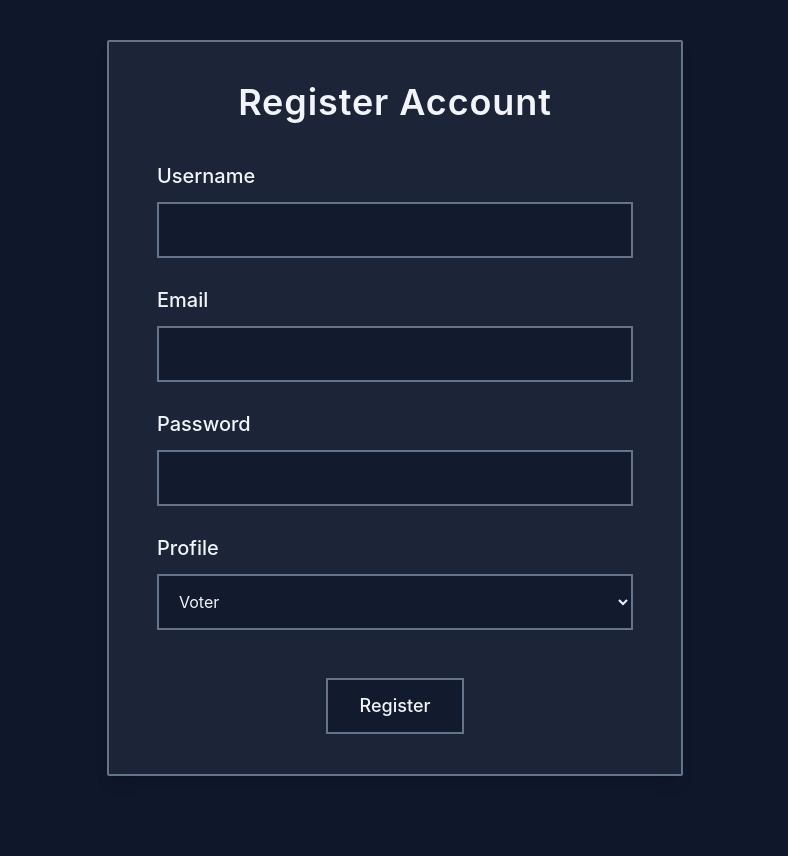
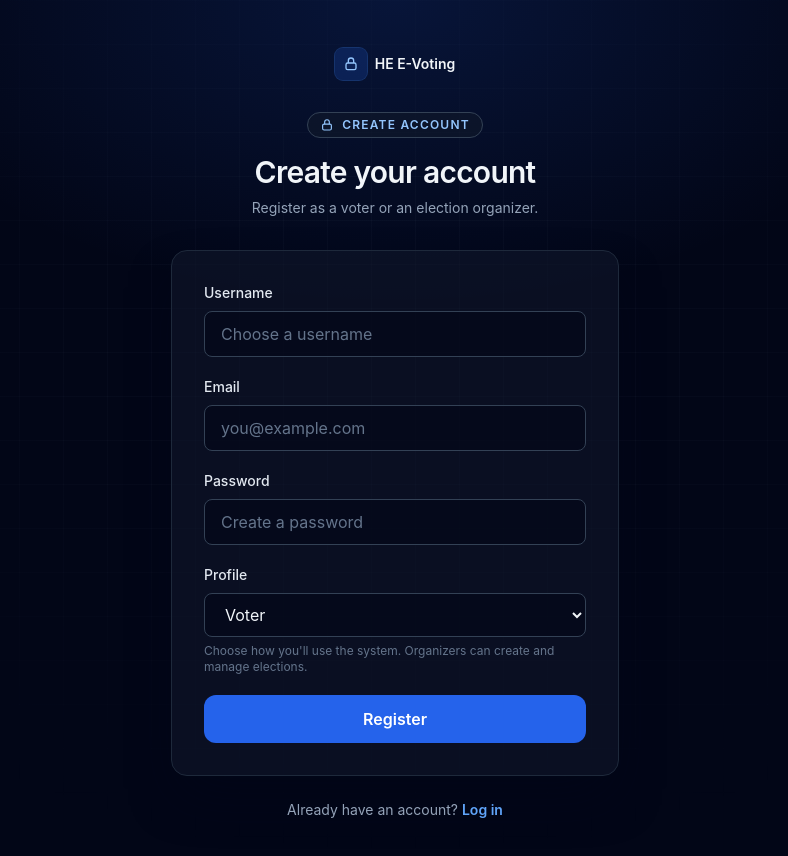
Before and after one commit to Peanutz10321/CSIT-321-FYP-26-S2-13, a React app in the folder frontend/: page /register in a window 1280 px wide. Shown: the top 856 px of the page, without its empty margins (245-1033 px from the left). Before the commit the page ends 816 px from the top, so only its background shows below. Built offline with nearby package versions, Linux system fonts and the light colour scheme; the HTML template or start-up script is replaced by a standard one.

Commit message:
style: polish auth pages

```diff
--- a/frontend/src/pages/Login.jsx
+++ b/frontend/src/pages/Login.jsx
@@ -1,21 +1,39 @@
 import { useState } from 'react'
 import { Link, useNavigate } from 'react-router-dom'
 import { loginUser, decodeJwt } from '../utils/api.js'
+
+// Inline lock SVG so the auth pages stay self-contained and match the landing brand.
+function LockIcon({ className = 'h-4 w-4' }) {
+  return (
+    <svg className={className} viewBox="0 0 24 24" fill="none" stroke="currentColor" strokeWidth="2" aria-hidden="true">
+      <rect x="4.5" y="10.5" width="15" height="10" rx="2.5" />
+      <path d="M8 10.5V7a4 4 0 0 1 8 0v3.5" />
+    </svg>
+  )
+}
+
+const inputClass =
+  'block w-full rounded-lg border border-slate-700 bg-slate-950/60 px-4 py-2.5 text-slate-100 placeholder-slate-500 transition focus:border-blue-400 focus:outline-none focus:ring-2 focus:ring-blue-500/40'
+const labelClass = 'mb-2 block text-sm font-medium text-slate-200'
+const primaryButtonClass =
+  'inline-flex w-full items-center justify-center rounded-xl bg-blue-600 px-6 py-3 text-base font-semibold text-white transition hover:bg-blue-500 focus-visible:outline-none focus-visible:ring-2 focus-visible:ring-blue-400 focus-visible:ring-offset-2 focus-visible:ring-offset-slate-950 disabled:cursor-not-allowed disabled:opacity-60'
 
 function Login() {
   const navigate = useNavigate()
   const [email, setEmail] = useState('')
   const [password, setPassword] = useState('')
+  const [error, setError] = useState('')
 
   const handleSubmit = async (event) => {
     event.preventDefault()
+    setError('')
 
     try {
       const response = await loginUser(email, password)
       const token = response.access_token
 
       if (!token) {
-        alert('Login failed: invalid response from server.')
+        setError('Login failed: invalid response from server.')
         return
       }
 
@@ -30,65 +48,94 @@ function Login() {
       } else if (role === 'system_admin') {
         navigate('/admin-dashboard')
       } else {
-        alert('Login succeeded, but user role is not recognized.')
+        setError('Login succeeded, but user role is not recognized.')
       }
-    } catch (error) {
-      alert(error.message || 'Login failed. Please check your email and password.')
+    } catch (err) {
+      setError(err.message || 'Login failed. Please check your email and password.')
     }
   }
 
   return (
-    <div className="min-h-screen bg-slate-900 flex items-center justify-center px-4 py-10">
-      <div className="w-full max-w-2xl rounded-sm border-2 border-slate-500 bg-slate-800/80 px-8 py-10 shadow-lg sm:px-14">
-        <div className="mb-10 text-center">
-          <h1 className="text-4xl font-semibold tracking-wide text-slate-100">Login</h1>
+    <div className="relative flex min-h-screen items-center justify-center overflow-hidden bg-slate-950 px-4 py-12 text-slate-100">
+      <div className="pointer-events-none absolute inset-0 bg-[radial-gradient(ellipse_60%_50%_at_50%_0%,rgba(37,99,235,0.16),transparent_70%)]" />
+      <div className="pointer-events-none absolute inset-0 bg-[linear-gradient(to_right,rgba(148,163,184,0.05)_1px,transparent_1px),linear-gradient(to_bottom,rgba(148,163,184,0.05)_1px,transparent_1px)] bg-[size:44px_44px] [mask-image:radial-gradient(ellipse_60%_60%_at_50%_40%,black,transparent)]" />
+
+      <div className="relative w-full max-w-md">
+        <Link to="/" className="mb-8 flex items-center justify-center gap-2 text-sm font-semibold text-slate-100">
+          <span className="flex h-8 w-8 items-center justify-center rounded-lg bg-blue-600/20 text-blue-300 ring-1 ring-blue-500/30">
+            <LockIcon className="h-4 w-4" />
+          </span>
+          HE E-Voting
+        </Link>
+
+        <div className="text-center">
+          <span className="inline-flex items-center gap-2 rounded-full border border-slate-700 bg-slate-900/70 px-3 py-1 text-xs font-semibold uppercase tracking-widest text-blue-300">
+            <LockIcon className="h-3.5 w-3.5" />
+            Secure Sign In
+          </span>
+          <h1 className="mt-4 text-2xl font-semibold tracking-tight text-slate-100 sm:text-3xl">
+            Welcome back
+          </h1>
+          <p className="mt-2 text-sm text-slate-400">
+            Sign in to view your elections and cast your vote.
+          </p>
         </div>
 
-        <form onSubmit={handleSubmit} className="space-y-7">
+        <div className="mt-8 rounded-2xl border border-slate-800 bg-slate-900/60 p-6 shadow-2xl shadow-slate-950/50 sm:p-8">
+          {error && (
+            <div
+              role="alert"
+              className="mb-5 rounded-lg border border-rose-500/30 bg-rose-500/10 px-4 py-3 text-sm text-rose-300"
+            >
+              {error}
+            </div>
+          )}
+
+          <form onSubmit={handleSubmit} className="space-y-5">
             <div>
-            <label htmlFor="email" className="mb-3 block text-xl font-medium text-slate-100">
+              <label htmlFor="email" className={labelClass}>
                 Email
               </label>
               <input
                 id="email"
                 name="email"
                 type="email"
+                autoComplete="email"
                 value={email}
                 onChange={(event) => setEmail(event.target.value)}
-              className="block h-14 w-full rounded-none border-2 border-slate-500 bg-slate-900/70 px-4 text-slate-100 outline-none transition focus:border-blue-400"
+                placeholder="you@example.com"
+                className={inputClass}
               />
             </div>
 
             <div>
-            <label htmlFor="password" className="mb-3 block text-xl font-medium text-slate-100">
+              <label htmlFor="password" className={labelClass}>
                 Password
               </label>
               <input
                 id="password"
                 name="password"
                 type="password"
+                autoComplete="current-password"
                 value={password}
                 onChange={(event) => setPassword(event.target.value)}
-              className="block h-14 w-full rounded-none border-2 border-slate-500 bg-slate-900/70 px-4 text-slate-100 outline-none transition focus:border-blue-400"
+                placeholder="Enter your password"
+                className={inputClass}
               />
             </div>
 
-          <div className="flex items-center justify-between gap-4 pt-8">
-            <button
-              type="submit"
-              className="min-w-36 border-2 border-slate-500 bg-slate-900/70 px-8 py-3 text-lg font-medium text-slate-100 transition hover:border-blue-400 hover:text-blue-300"
-            >
+            <button type="submit" className={`${primaryButtonClass} mt-2`}>
               Login
             </button>
+          </form>
+        </div>
 
-            <Link
-              to="/register"
-              className="min-w-36 border-2 border-slate-500 bg-slate-900/70 px-8 py-3 text-center text-lg font-medium text-slate-100 transition hover:border-blue-400 hover:text-blue-300"
-            >
+        <p className="mt-6 text-center text-sm text-slate-400">
+          Don&apos;t have an account?{' '}
+          <Link to="/register" className="font-semibold text-blue-400 hover:text-blue-300">
             Sign up
           </Link>
-          </div>
-        </form>
+        </p>
       </div>
     </div>
   )
--- a/frontend/src/pages/Register.jsx
+++ b/frontend/src/pages/Register.jsx
@@ -1,6 +1,22 @@
 import { useState } from 'react'
-import { useNavigate } from 'react-router-dom'
+import { Link, useNavigate } from 'react-router-dom'
 import { registerUser, loginUser, decodeJwt } from '../utils/api.js'
+
+// Inline lock SVG so the auth pages stay self-contained and match the landing brand.
+function LockIcon({ className = 'h-4 w-4' }) {
+  return (
+    <svg className={className} viewBox="0 0 24 24" fill="none" stroke="currentColor" strokeWidth="2" aria-hidden="true">
+      <rect x="4.5" y="10.5" width="15" height="10" rx="2.5" />
+      <path d="M8 10.5V7a4 4 0 0 1 8 0v3.5" />
+    </svg>
+  )
+}
+
+const inputClass =
+  'block w-full rounded-lg border border-slate-700 bg-slate-950/60 px-4 py-2.5 text-slate-100 placeholder-slate-500 transition focus:border-blue-400 focus:outline-none focus:ring-2 focus:ring-blue-500/40'
+const labelClass = 'mb-2 block text-sm font-medium text-slate-200'
+const primaryButtonClass =
+  'inline-flex w-full items-center justify-center rounded-xl bg-blue-600 px-6 py-3 text-base font-semibold text-white transition hover:bg-blue-500 focus-visible:outline-none focus-visible:ring-2 focus-visible:ring-blue-400 focus-visible:ring-offset-2 focus-visible:ring-offset-slate-950 disabled:cursor-not-allowed disabled:opacity-60'
 
 function Register() {
   const navigate = useNavigate()
@@ -9,10 +25,12 @@ function Register() {
   const [email, setEmail] = useState('')
   const [password, setPassword] = useState('')
   const [submitting, setSubmitting] = useState(false)
+  const [error, setError] = useState('')
 
   const handleSubmit = async (event) => {
     event.preventDefault()
     setSubmitting(true)
+    setError('')
 
     try {
       const payload = {
@@ -37,85 +55,125 @@ function Register() {
       } else {
         navigate('/login')
       }
-    } catch (error) {
-      alert(`${error.message}`)
+    } catch (err) {
+      setError(err.message || 'Registration failed. Please try again.')
     } finally {
       setSubmitting(false)
     }
   }
 
   return (
-    <div className="min-h-screen bg-slate-900 flex items-center justify-center px-4 py-10">
-      <div className="w-full max-w-xl rounded-sm border-2 border-slate-500 bg-slate-800/80 px-8 py-10 shadow-lg sm:px-12">
-        <div className="mb-10 text-center">
-          <h1 className="text-4xl font-semibold tracking-wide text-slate-100">Register Account</h1>
+    <div className="relative flex min-h-screen items-center justify-center overflow-hidden bg-slate-950 px-4 py-12 text-slate-100">
+      <div className="pointer-events-none absolute inset-0 bg-[radial-gradient(ellipse_60%_50%_at_50%_0%,rgba(37,99,235,0.16),transparent_70%)]" />
+      <div className="pointer-events-none absolute inset-0 bg-[linear-gradient(to_right,rgba(148,163,184,0.05)_1px,transparent_1px),linear-gradient(to_bottom,rgba(148,163,184,0.05)_1px,transparent_1px)] bg-[size:44px_44px] [mask-image:radial-gradient(ellipse_60%_60%_at_50%_40%,black,transparent)]" />
+
+      <div className="relative w-full max-w-md">
+        <Link to="/" className="mb-8 flex items-center justify-center gap-2 text-sm font-semibold text-slate-100">
+          <span className="flex h-8 w-8 items-center justify-center rounded-lg bg-blue-600/20 text-blue-300 ring-1 ring-blue-500/30">
+            <LockIcon className="h-4 w-4" />
+          </span>
+          HE E-Voting
+        </Link>
+
+        <div className="text-center">
+          <span className="inline-flex items-center gap-2 rounded-full border border-slate-700 bg-slate-900/70 px-3 py-1 text-xs font-semibold uppercase tracking-widest text-blue-300">
+            <LockIcon className="h-3.5 w-3.5" />
+            Create Account
+          </span>
+          <h1 className="mt-4 text-2xl font-semibold tracking-tight text-slate-100 sm:text-3xl">
+            Create your account
+          </h1>
+          <p className="mt-2 text-sm text-slate-400">
+            Register as a voter or an election organizer.
+          </p>
         </div>
 
-        <form onSubmit={handleSubmit} className="space-y-7">
+        <div className="mt-8 rounded-2xl border border-slate-800 bg-slate-900/60 p-6 shadow-2xl shadow-slate-950/50 sm:p-8">
+          {error && (
+            <div
+              role="alert"
+              className="mb-5 rounded-lg border border-rose-500/30 bg-rose-500/10 px-4 py-3 text-sm text-rose-300"
+            >
+              {error}
+            </div>
+          )}
+
+          <form onSubmit={handleSubmit} className="space-y-5">
             <div>
-            <label htmlFor="username" className="mb-3 block text-xl font-medium text-slate-100">
+              <label htmlFor="username" className={labelClass}>
                 Username
               </label>
               <input
                 id="username"
                 type="text"
+                autoComplete="username"
                 value={username}
                 onChange={(event) => setUsername(event.target.value)}
-              className="block h-14 w-full rounded-none border-2 border-slate-500 bg-slate-900/70 px-4 text-slate-100 outline-none transition focus:border-blue-400"
+                placeholder="Choose a username"
+                className={inputClass}
               />
             </div>
 
             <div>
-            <label htmlFor="email" className="mb-3 block text-xl font-medium text-slate-100">
+              <label htmlFor="email" className={labelClass}>
                 Email
               </label>
               <input
                 id="email"
                 type="email"
+                autoComplete="email"
                 value={email}
                 onChange={(event) => setEmail(event.target.value)}
-              className="block h-14 w-full rounded-none border-2 border-slate-500 bg-slate-900/70 px-4 text-slate-100 outline-none transition focus:border-blue-400"
+                placeholder="you@example.com"
+                className={inputClass}
               />
             </div>
 
             <div>
-            <label htmlFor="password" className="mb-3 block text-xl font-medium text-slate-100">
+              <label htmlFor="password" className={labelClass}>
                 Password
               </label>
               <input
                 id="password"
                 type="password"
+                autoComplete="new-password"
                 value={password}
                 onChange={(event) => setPassword(event.target.value)}
-              className="block h-14 w-full rounded-none border-2 border-slate-500 bg-slate-900/70 px-4 text-slate-100 outline-none transition focus:border-blue-400"
+                placeholder="Create a password"
+                className={inputClass}
               />
             </div>
 
             <div>
-            <label htmlFor="role" className="mb-3 block text-xl font-medium text-slate-100">
+              <label htmlFor="role" className={labelClass}>
                 Profile
               </label>
               <select
                 id="role"
                 value={role}
                 onChange={(event) => setRole(event.target.value)}
-              className="block h-14 w-full rounded-none border-2 border-slate-500 bg-slate-900/70 px-4 text-slate-100 outline-none transition focus:border-blue-400"
+                className={inputClass}
               >
                 <option value="voter">Voter</option>
                 <option value="organizer">Organizer</option>
               </select>
+              <p className="mt-1.5 text-xs text-slate-500">
+                Choose how you&apos;ll use the system. Organizers can create and manage elections.
+              </p>
             </div>
 
-          <div className="flex items-center justify-center gap-4 pt-5">
-            <button
-              type="submit"
-              disabled={submitting}
-              className="border-2 border-slate-500 bg-slate-900/70 px-8 py-3 text-lg font-medium text-slate-100 transition hover:border-blue-400 hover:text-blue-300 disabled:cursor-not-allowed disabled:opacity-60"
-            >
+            <button type="submit" disabled={submitting} className={`${primaryButtonClass} mt-2`}>
               {submitting ? 'Registering...' : 'Register'}
             </button>
+          </form>
         </div>
-        </form>
+
+        <p className="mt-6 text-center text-sm text-slate-400">
+          Already have an account?{' '}
+          <Link to="/login" className="font-semibold text-blue-400 hover:text-blue-300">
+            Log in
+          </Link>
+        </p>
       </div>
     </div>
   )
```
Lines whose indentation alone changed are shown as unchanged.
